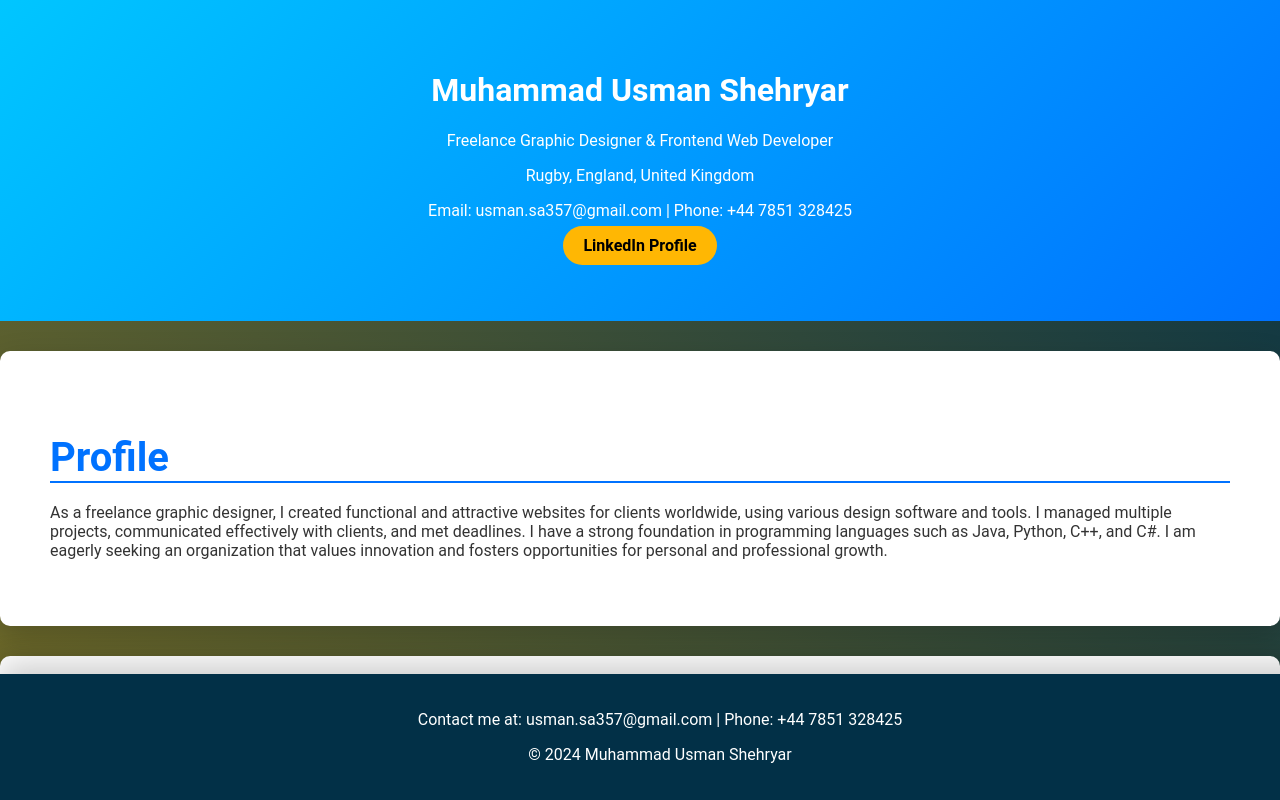
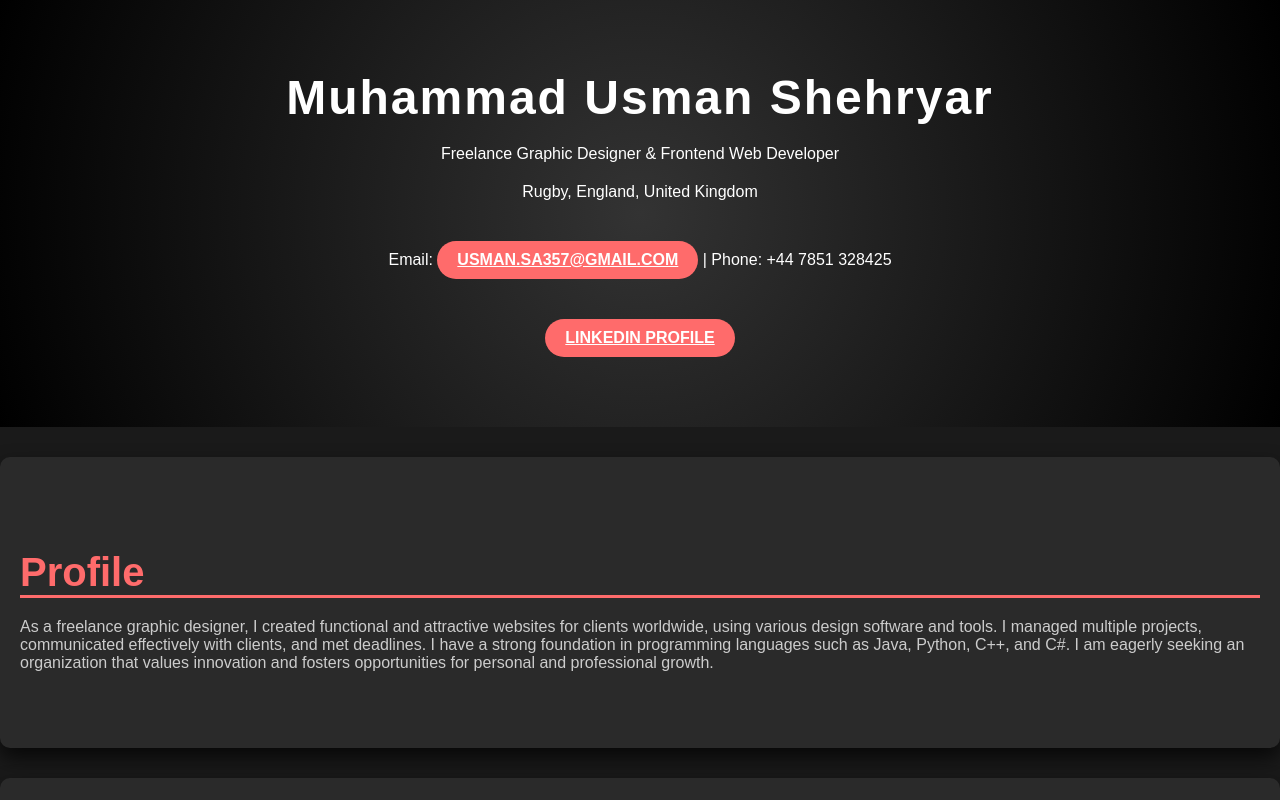
Before and after one commit to UUSHAA/website, a plain HTML site: page index.html in a window 1280 px wide. Shown: the top 800 px of the page. Drawn offline with Linux system fonts and the light colour scheme.

Commit message:
Update styles.css

```diff
--- a/styles.css
+++ b/styles.css
@@ -1,113 +1,107 @@
+/* Global Styles */
 body {
-    font-family: 'Roboto', sans-serif;
+    font-family: 'Poppins', sans-serif;
     margin: 0;
     padding: 0;
-    background: linear-gradient(45deg, #ffb703, #023047);
+    background-color: #1a1a1a;
+    color: #ccc;
     scroll-behavior: smooth;
-    color: #333;
+    overflow-x: hidden;
 }
 
+/* Header Section */
 header {
-    background: linear-gradient(135deg, #00c6ff, #0072ff);
+    background: radial-gradient(circle, #333, #000);
+    padding: 60px;
+    text-align: center;
     color: #fff;
-    padding: 50px;
-    text-align: center;
+    overflow: hidden;
     position: relative;
-    overflow: hidden;
 }
 
-header h1, header p, a.btn {
-    animation: fadeInUp 2s ease-in-out;
+header h1, header p, header a {
+    margin: 0;
+    padding: 10px 0;
+    opacity: 0;
+    animation: fadeInUp 2s ease-in-out forwards;
 }
 
-a {
-    color: #fff;
-    text-decoration: none;
+header h1 {
+    font-size: 3em;
+    letter-spacing: 2px;
 }
 
-a.btn {
-    background-color: #ffb703;
-    color: #000;
+header a {
+    display: inline-block;
+    background-color: #ff6b6b;
     padding: 10px 20px;
+    border-radius: 30px;
+    text-transform: uppercase;
     font-weight: bold;
-    border-radius: 30px;
-    transition: transform 0.5s ease-in-out, background-color 0.3s;
+    color: #fff;
+    margin-top: 20px;
+    animation-delay: 0.5s;
 }
 
-a.btn:hover {
-    background-color: #023047;
-    transform: rotate(360deg);
+header a:hover {
+    background-color: #ff8b8b;
+    transform: scale(1.1);
 }
 
+/* Section Styling */
 section {
-    padding: 50px;
+    padding: 60px 20px;
+    background-color: #2a2a2a;
     margin: 30px 0;
-    background: #fff;
     border-radius: 10px;
-    box-shadow: 0 10px 30px rgba(0, 0, 0, 0.2);
+    box-shadow: 0 10px 20px rgba(0, 0, 0, 0.7);
+    transform: translateY(50px);
     opacity: 0;
-    transform: translateY(50px);
-    transition: opacity 0.6s ease, transform 0.6s ease;
+    transition: all 0.7s ease-in-out;
 }
 
 section h2 {
+    color: #ff6b6b;
     font-size: 2.5em;
-    color: #0072ff;
-    border-bottom: 2px solid #0072ff;
+    border-bottom: 3px solid #ff6b6b;
     margin-bottom: 20px;
-    animation: slideInFromLeft 1.5s ease-in-out;
 }
 
-ul {
-    list-style-type: none;
-    padding: 0;
-}
-
-ul li {
-    background-color: #f4f4f4;
+section ul li {
+    background: #333;
     padding: 10px;
     margin: 10px 0;
     border-radius: 5px;
-    transition: background-color 0.3s ease-in-out;
+    transition: background-color 0.3s ease;
 }
 
-ul li:hover {
-    background-color: #ffb703;
-    color: #fff;
+section ul li:hover {
+    background-color: #444;
 }
 
+/* Footer */
 footer {
-    background: #023047;
-    color: #fff;
     text-align: center;
-    padding: 20px;
-    position: fixed;
-    width: 100%;
-    bottom: 0;
-    left: 0;
-    box-shadow: 0 -10px 30px rgba(0, 0, 0, 0.2);
+    padding: 30px;
+    background-color: #000;
+    color: #ff6b6b;
+    position: relative;
+    box-shadow: 0 -10px 20px rgba(0, 0, 0, 0.7);
 }
 
+/* Animations */
 @keyframes fadeInUp {
-    from {
+    0% {
         opacity: 0;
         transform: translateY(50px);
     }
-    to {
+    100% {
         opacity: 1;
         transform: translateY(0);
     }
 }
 
-@keyframes slideInFromLeft {
-    from {
-        transform: translateX(-100%);
-    }
-    to {
-        transform: translateX(0);
-    }
-}
-
+/* Fade-in sections on scroll */
 .fade-in {
     opacity: 1;
     transform: translateY(0);
```
